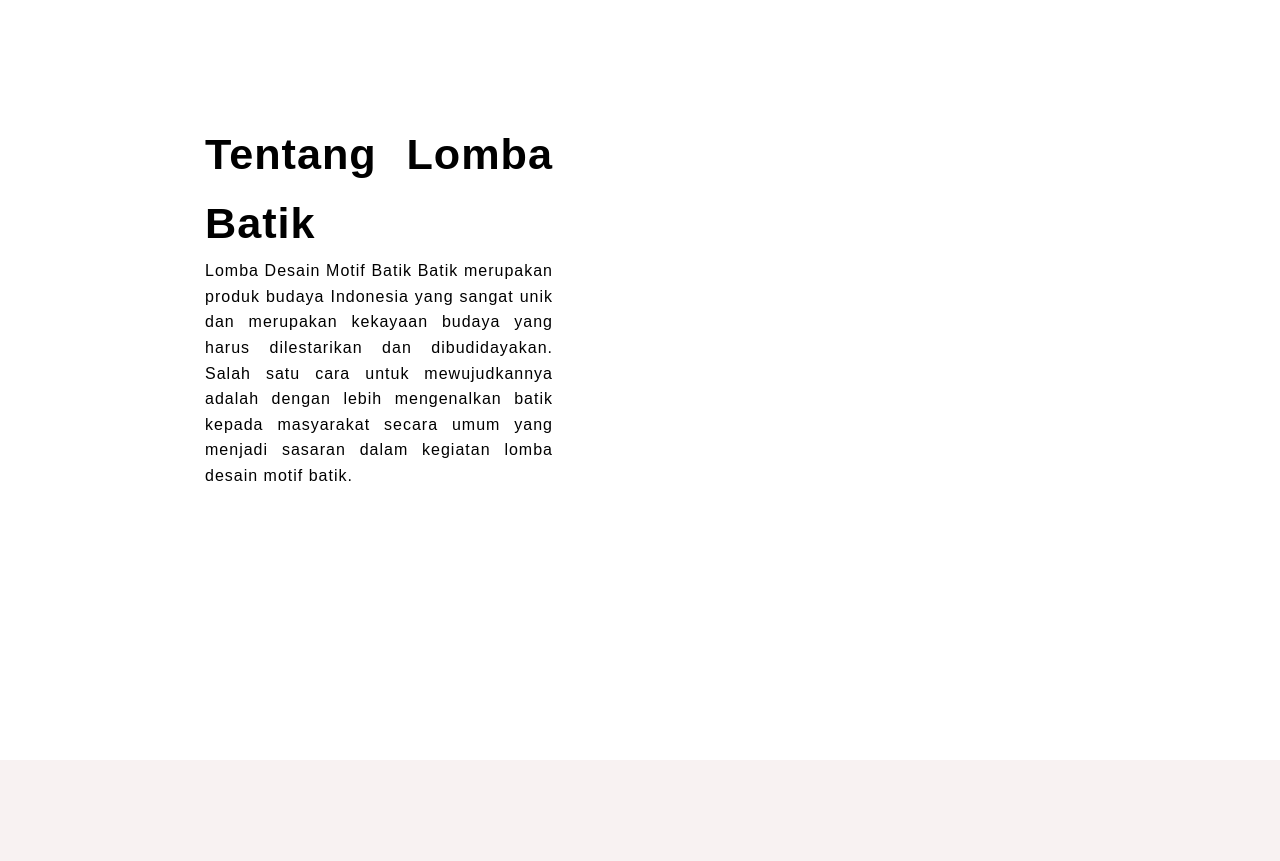
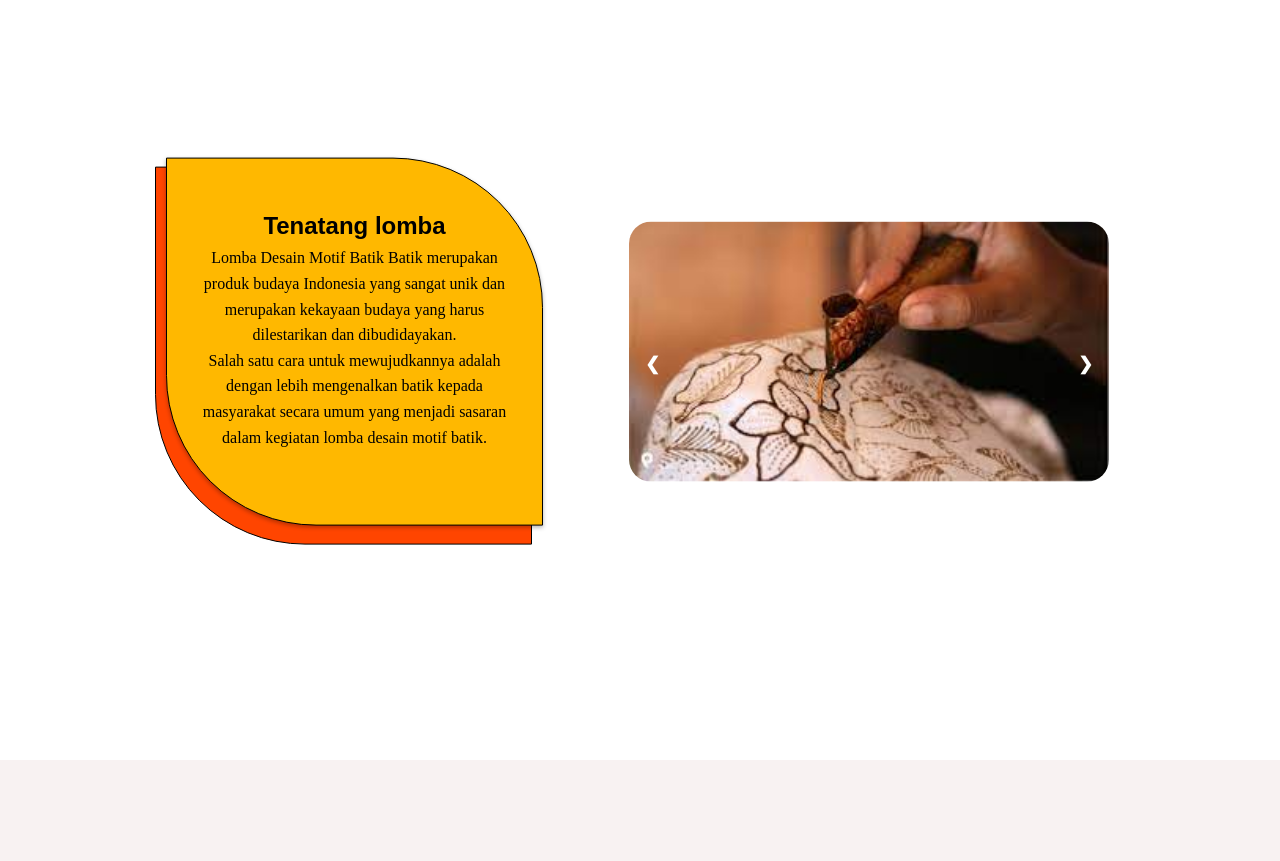
Before and after one commit to YSISUBAWEH/Event-lomba-batik, a plain HTML site: page index.html in a window 1280 px wide. Shown: the part 840-1701 px from the top of the page. Drawn offline with Linux system fonts and the light colour scheme.

Commit message:
nambah slide

```diff
--- a/index.html
+++ b/index.html
@@ -44,11 +44,30 @@
 	  <section id="about">
 	  	<div class="containerAbout">
 	  		<div class="wrapperAbout">
-	  			<div class="aboutText">
-	  				<h2 id="about-h2">Tentang Lomba Batik</h2>
-	  				<p id="about-p">Lomba Desain Motif Batik
-Batik merupakan produk budaya Indonesia yang sangat unik dan merupakan kekayaan budaya yang harus dilestarikan dan dibudidayakan. Salah satu cara untuk mewujudkannya adalah dengan lebih mengenalkan batik kepada masyarakat secara umum yang menjadi sasaran dalam kegiatan lomba desain motif batik.</p>
+	  			<div class="Ellipse1">
+	  				<div class="Ellipse2">
+	  					<h1 class="TentangLomba">Tenatang lomba </h1>
+<p class="TentangP"> Lomba Desain Motif Batik Batik merupakan produk budaya Indonesia yang sangat unik dan merupakan kekayaan budaya yang harus dilestarikan dan dibudidayakan.<br/> Salah satu cara untuk mewujudkannya adalah dengan lebih mengenalkan batik kepada masyarakat secara umum yang menjadi sasaran dalam kegiatan lomba desain motif batik.</p>
+	  				</div>
 	  			</div>
+				<!-- Slideshow container -->
+				<div class="slideshow-container">
+
+				  <!-- Full-width images with number and caption text -->
+				  <div class="mySlides fade">
+				    <img src="./img/batik-slide-1.jpeg" id="imgSlide" alt="batik-slide-1.jpeg">
+				  </div>
+				  <div class="mySlides fade">
+				    <img src="./img/batik-slide-2.jpeg" id="imgSlide" alt="batik-slide-2.jpeg">
+				  </div>
+				  <div class="mySlides fade">
+				    <img src="./img/batik-slide-3.jpeg" id="imgSlide" alt="batik-slide-3.jpeg">
+				  </div>
+
+				  <!-- Next and previous buttons -->
+				  <a class="prev" onclick="plusSlides(-1)">&#10094;</a>
+				  <a class="next" onclick="plusSlides(1)">&#10095;</a>
+				</div>
 	  		</div>
 	  	</div>
 	  </section>
--- a/script.js
+++ b/script.js
@@ -12,3 +12,33 @@ navbarToggle.addEventListener("click", toggleNavbarVisibility);
 
 navbarLinksContainer.addEventListener("click", (e) => e.stopPropagation());
 navbarMenu.addEventListener("click", toggleNavbarVisibility);
+
+//image slide
+let slideIndex = 1;
+showSlides(slideIndex);
+
+// Next/previous controls
+function plusSlides(n) {
+  showSlides(slideIndex += n);
+}
+
+// Thumbnail image controls
+function currentSlide(n) {
+  showSlides(slideIndex = n);
+}
+
+function showSlides(n) {
+  let i;
+  let slides = document.getElementsByClassName("mySlides");
+  let dots = document.getElementsByClassName("dot");
+  if (n > slides.length) {slideIndex = 1}
+  if (n < 1) {slideIndex = slides.length}
+  for (i = 0; i < slides.length; i++) {
+    slides[i].style.display = "none";
+  }
+  for (i = 0; i < dots.length; i++) {
+    dots[i].className = dots[i].className.replace(" active", "");
+  }
+  slides[slideIndex-1].style.display = "block";
+  dots[slideIndex-1].className += " active";
+}
--- a/style.css
+++ b/style.css
@@ -80,34 +80,122 @@ html, body, section
   background-color: var(--bg-white);
 }
 .wrapperAbout{
-  width: 870px;
+  width: 970px;
   margin: 0 auto;
-  background-color: rgb(0, 0, 0);
   position: absolute;
-  top: 20%;
+  top: 40%;
   left: 50%;
-  transform: translate(-50%, -10%);
+  transform: translate(-50%, -30%);
+  display: flex;
+  align-items: center;
+  flex-direction: row;
+  justify-content: space-between;
 }
 
-.wrapperAbout .aboutText{
-  width: 40%;
-  margin: 0 auto;
-  background-color: rgba(0, 0, 0, 0);
-  position: absolute;
-  text-align: justify;
-  letter-spacing: 1px;
+.Ellipse1{
+    width: 377px; height: 378px; background: orangered; border-radius: 0 150px;border: 1.6px solid #000;
+  }
+  .Ellipse2{
+    width: 377px; height: 368px; background: #FFB800; border-radius: 0 150px;
+    text-align: center;padding: 3rem 2rem;margin-top: -10px; margin-left: 10px;box-shadow: 0 2px 4px rgba(0, 0, 0, 0.30);border: 1.6px solid #000;
+  }
+  .wrapperAbout .Ellipse2 .Tentanglomba{
+    text-align: center; color: black; font-size: 14px; font-family: Poppins; font-weight: 600; word-wrap: break-word;
+    margin-bottom: 0.7rem;
+  }
+  .wrapperAbout .Ellipse2 .TentangP{
+   text-align: center; color: black; font-size: 1rem; font-family: Poppins; word-wrap: break-word;
+  }
+
+  .slideshow-container {
+  width: 480px;
+  position: relative;
+  margin: 2rem 1rem;
 }
 
-.wrapperAbout .aboutText #about-h2{
-  font-size: 2.7rem;
-  font-weight: 600;
+/* Hide the images by default */
+.mySlides {
+  display: none;
+}
+#imgSlide{
+  width: 100%;
+  border-radius: 22px;
+}
+/* Next & previous buttons */
+.prev, .next {
+  cursor: pointer;
+  position: absolute;
+  top: 50%;
+  width: auto;
+  margin-top: -22px;
+  padding: 16px;
+  color: white;
+  font-weight: bold;
+  font-size: 18px;
+  transition: 0.6s ease;
+  border-radius: 0 3px 3px 0;
+  user-select: none;
 }
 
-.containerAbout{
+/* Position the "next button" to the right */
+.next {
+  right: 0;
+  border-radius: 3px 0 0 3px;
+}
+
+/* On hover, add a black background color with a little bit see-through */
+.prev:hover, .next:hover {
+  background-color: rgba(0,0,0,0.8);
+}
+
+/* Caption text */
+.text {
+  color: #f2f2f2;
+  font-size: 15px;
+  padding: 8px 12px;
+  position: absolute;
+  bottom: 8px;
   width: 100%;
-  height: 100vh;
-  background-color: var(--bg-white);
+  text-align: center;
 }
+
+/* Number text (1/3 etc) */
+.numbertext {
+  color: #f2f2f2;
+  font-size: 12px;
+  padding: 8px 12px;
+  position: absolute;
+  top: 0;
+}
+
+/* The dots/bullets/indicators */
+.dot {
+  cursor: pointer;
+  height: 15px;
+  width: 15px;
+  margin: 0 2px;
+  background-color: #bbb;
+  border-radius: 50%;
+  display: inline-block;
+  transition: background-color 0.6s ease;
+}
+
+.active, .dot:hover {
+  background-color: #717171;
+}
+
+/* Fading animation */
+.fade {
+  animation-name: fade;
+  animation-duration: 1.5s;
+}
+
+@keyframes fade {
+  from {opacity: .4}
+  to {opacity: 1}
+}
+
+
 @media screen and  (max-width: 786px){
     #about .containerAbout{
       width: 100%;
```
Also changed, not shown: img/batik-slide-1.jpeg (added), img/batik-slide-2.jpeg (added), img/batik-slide-3.jpeg (added).
